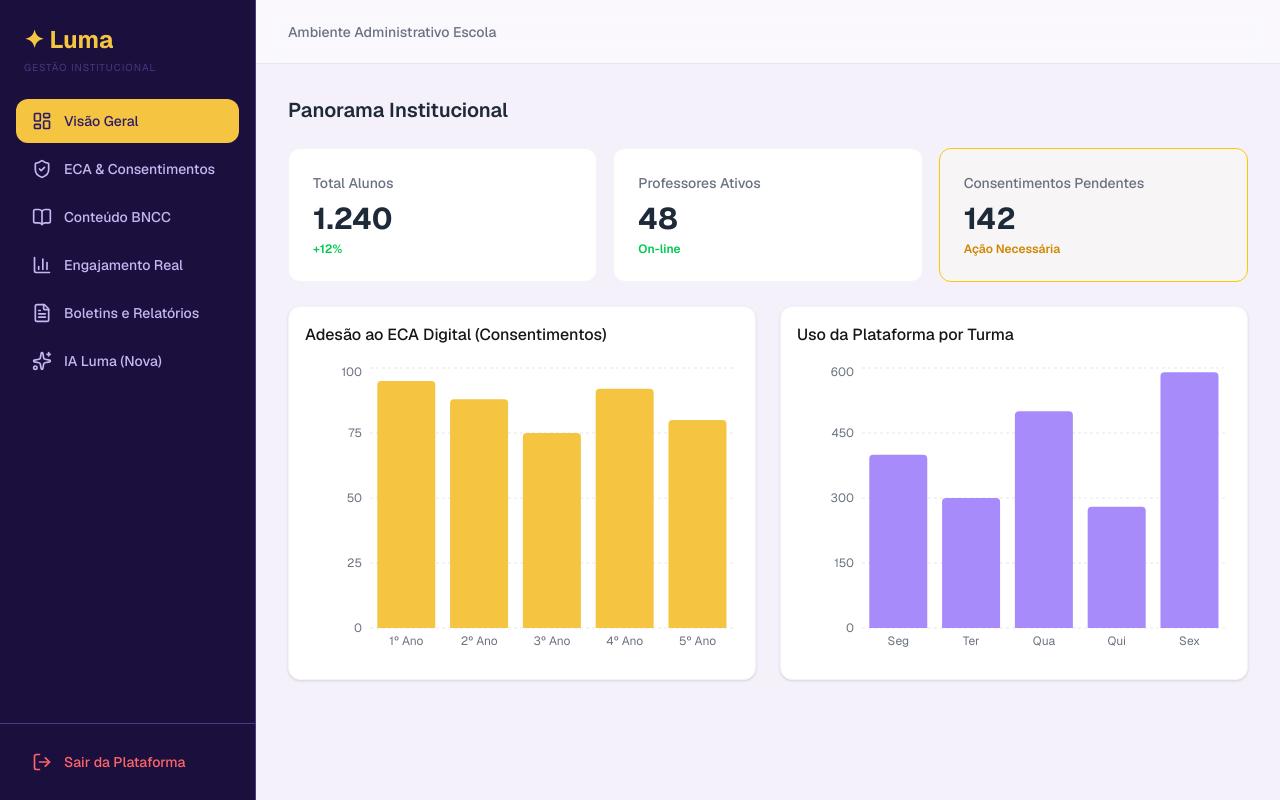
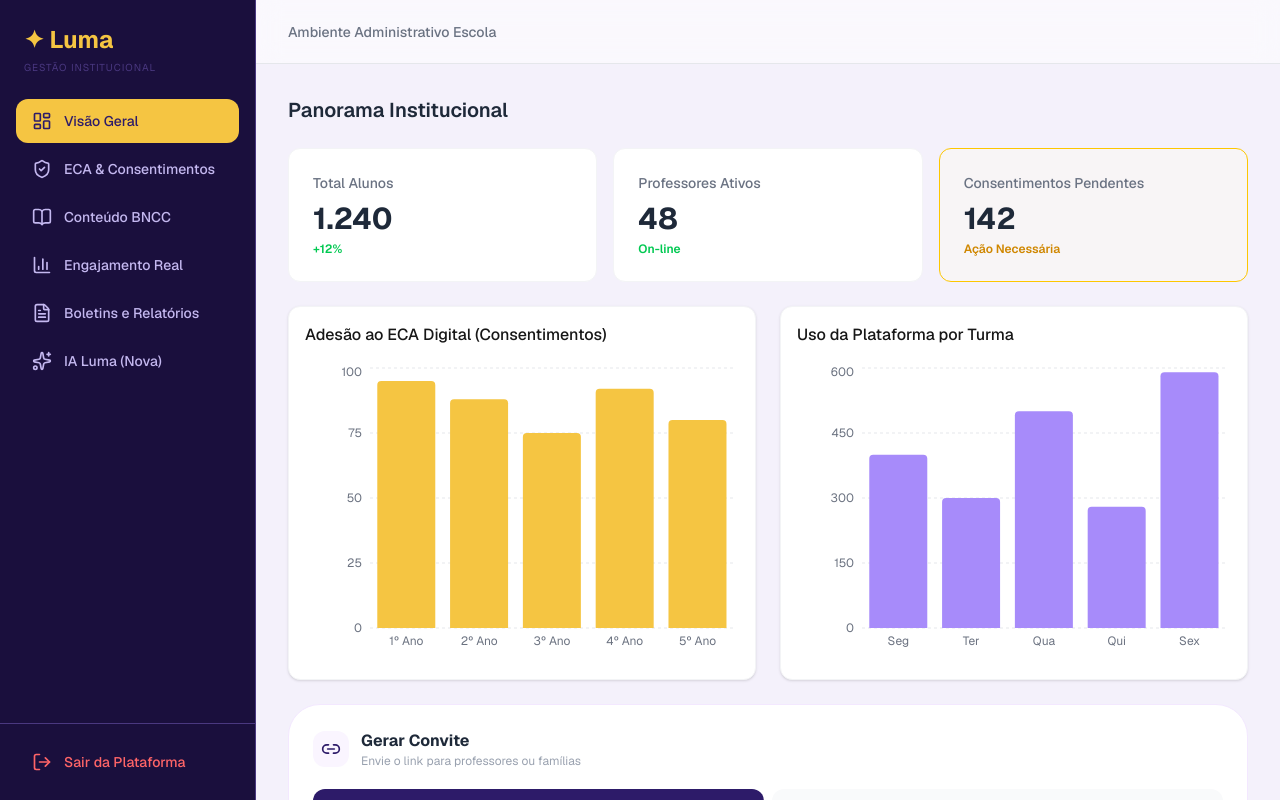
Before and after one commit to agnesbenites/Luma-Kaslee, a Next.js app: page /dashboard/escola/visao-geral in a window 1280 px wide. Shown: the top 800 px of the page. Built offline with nearby package versions, Linux system fonts and the light colour scheme.

Commit message:
feat: componente de convites na visão geral da escola

```diff
--- a/src/app/dashboard/escola/visao-geral/page.tsx
+++ b/src/app/dashboard/escola/visao-geral/page.tsx
@@ -1,26 +1,26 @@
 import { EscolaMetricasCards } from "@/components/escola/EscolaMetricasCards";
 import { EscolaEngajamentoChart } from "@/components/escola/EscolaEngajamentoChart";
+import GerarConvite from "@/components/escola/GerarConvite";
 
 export default function VisaoGeralEscola() {
   return (
     <div className="space-y-6">
       <h2 className="text-xl font-semibold text-gray-800">Panorama Institucional</h2>
 
-      {/* Cards com dados agregados - LGPD Friendly */}
       <EscolaMetricasCards />
 
       <div className="grid grid-cols-1 md:grid-cols-2 gap-6">
         <div className="bg-white p-4 rounded-xl shadow-sm border border-gray-100">
           <h3 className="font-medium mb-4">Adesão ao ECA Digital (Consentimentos)</h3>
-          {/* Gráfico de quantos pais já assinaram no app */}
           <EscolaEngajamentoChart type="consentimento" />
         </div>
-
         <div className="bg-white p-4 rounded-xl shadow-sm border border-gray-100">
           <h3 className="font-medium mb-4">Uso da Plataforma por Turma</h3>
           <EscolaEngajamentoChart type="uso" />
         </div>
       </div>
+
+      <GerarConvite />
     </div>
   );
 }
```
